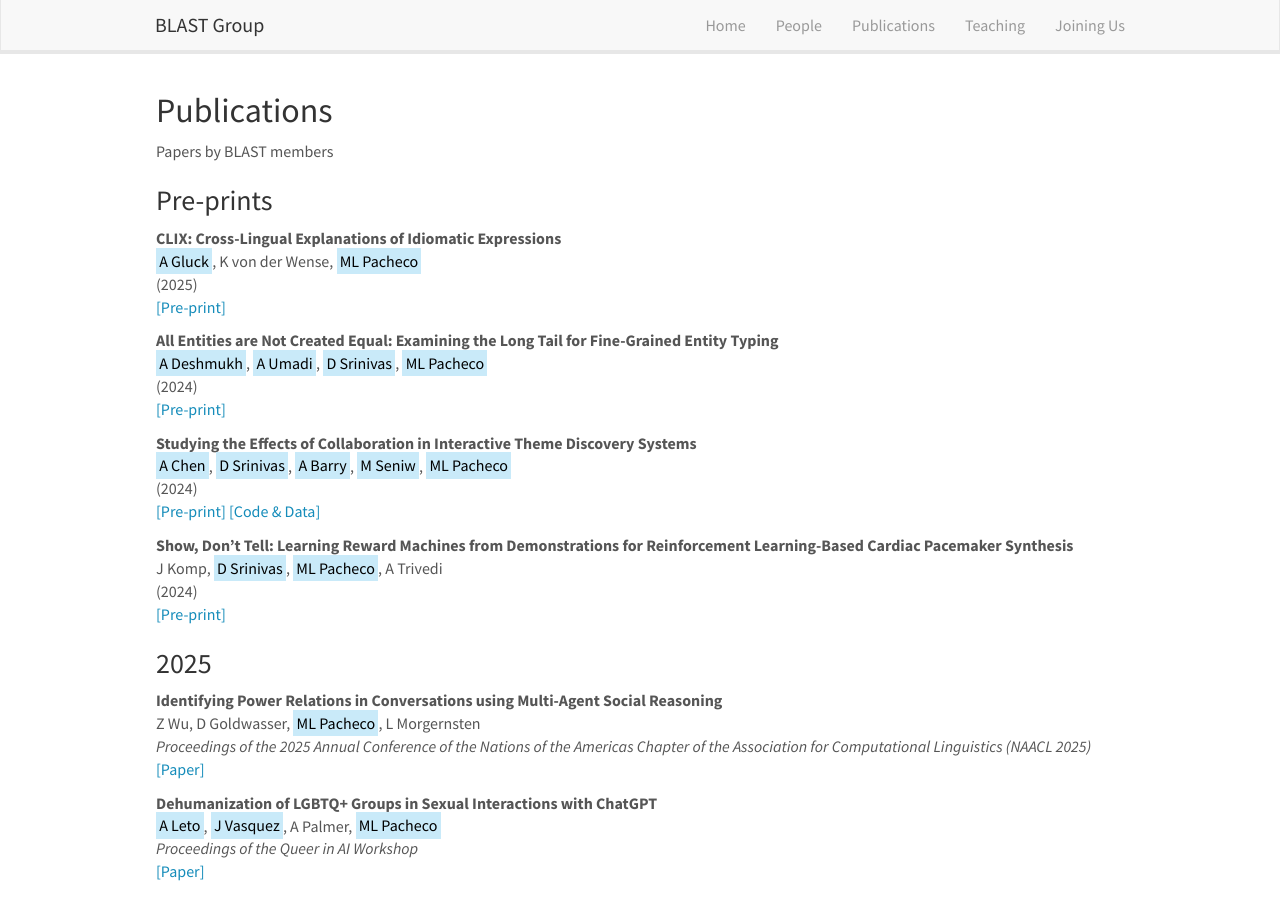
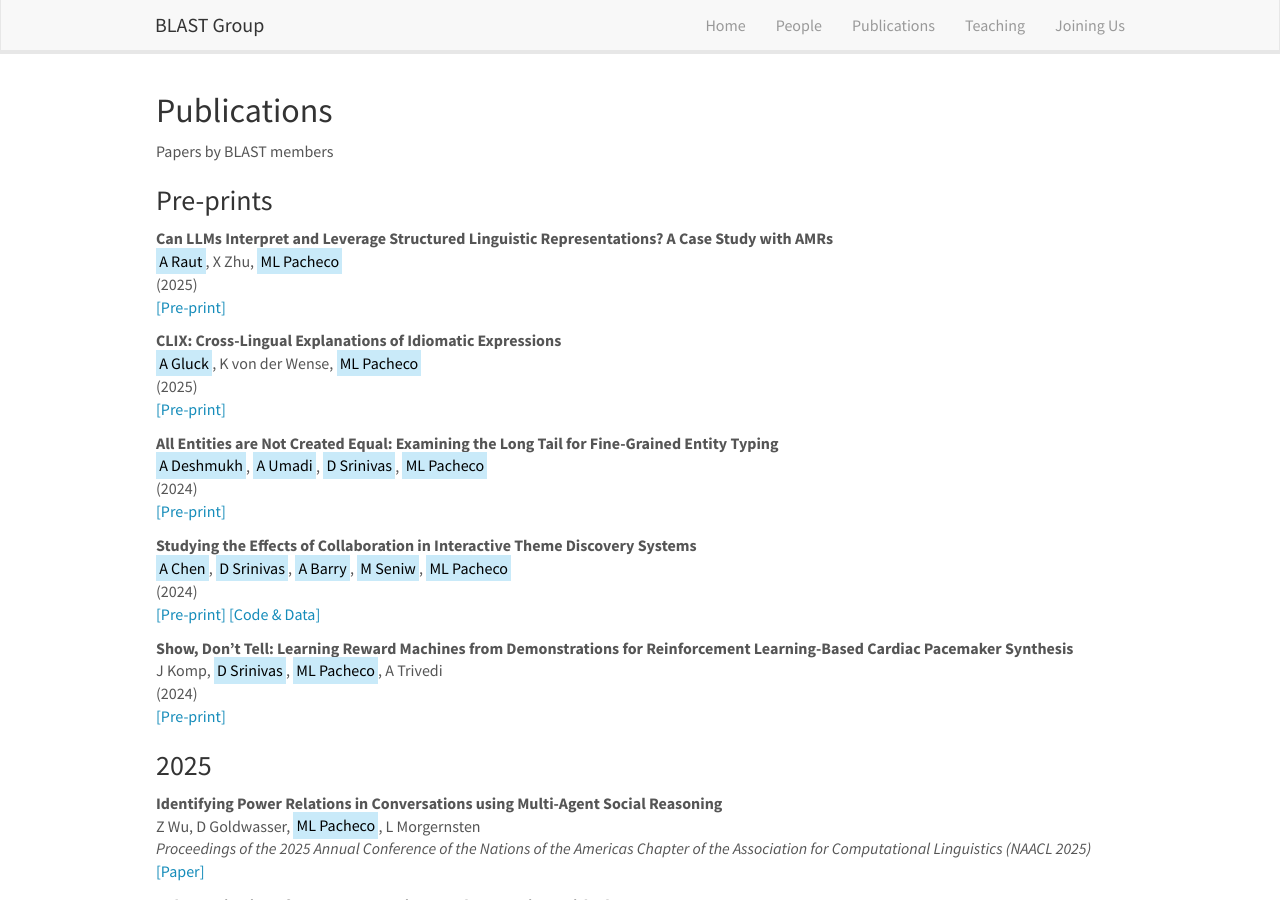
Before and after one commit to blast-cu/blast-cu.github.io, a Jekyll site: the page built from _pages/publications.md, in a window 1280 px wide and 900 px high. Built offline with Jekyll 4.4.1, drawn with Linux system fonts in a browser that asks for light colours; nearby versions of some CDN libraries.

Commit message:
Update publist_preprint.yml

```diff
--- a/_data/publist_preprint.yml
+++ b/_data/publist_preprint.yml
@@ -1,3 +1,12 @@
+- title: "Can LLMs Interpret and Leverage Structured Linguistic Representations? A Case Study with AMRs"
+  authors: <mark>A Raut</mark>, X Zhu, <mark>ML Pacheco</mark>
+  highlight: 0
+  link:
+    url: https://arxiv.org/abs/2504.04745
+    display: \[Pre-print\]
+  year: 2025
+
+
 - title: "CLIX: Cross-Lingual Explanations of Idiomatic Expressions"
   authors: <mark>A Gluck</mark>, K von der Wense, <mark>ML Pacheco</mark>
   highlight: 0
```
